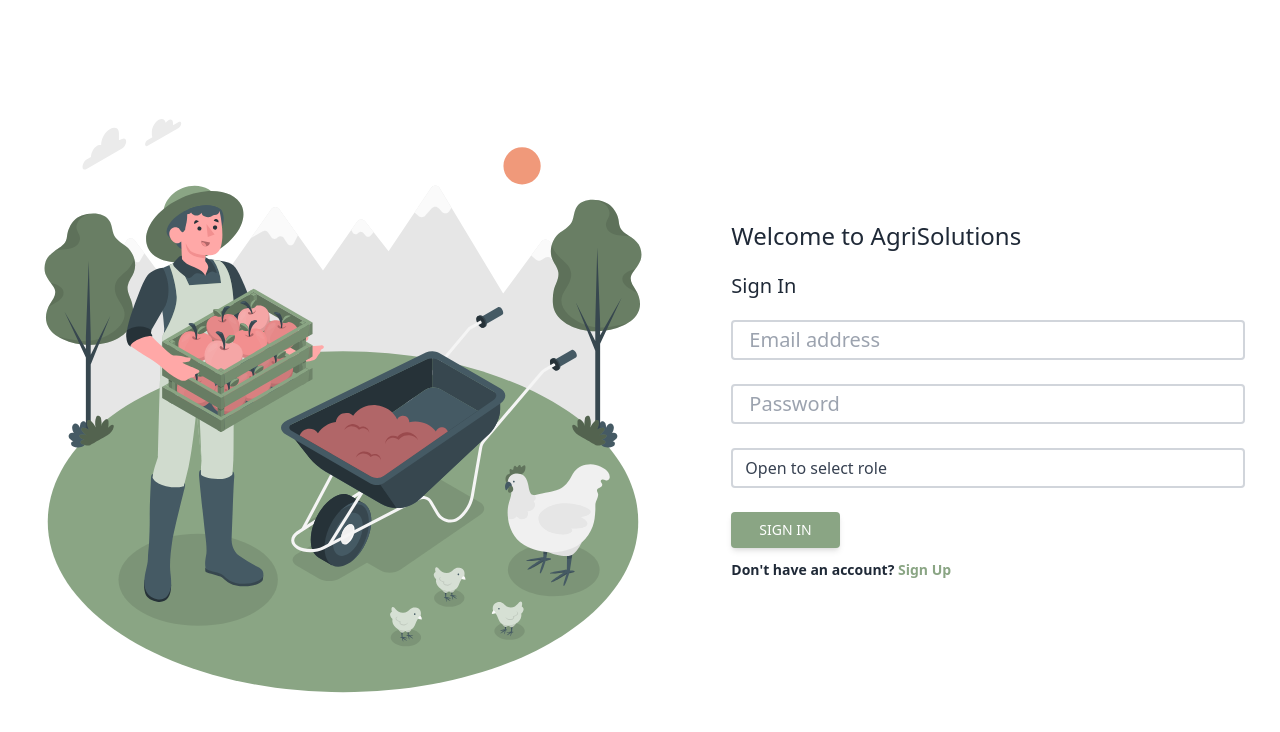
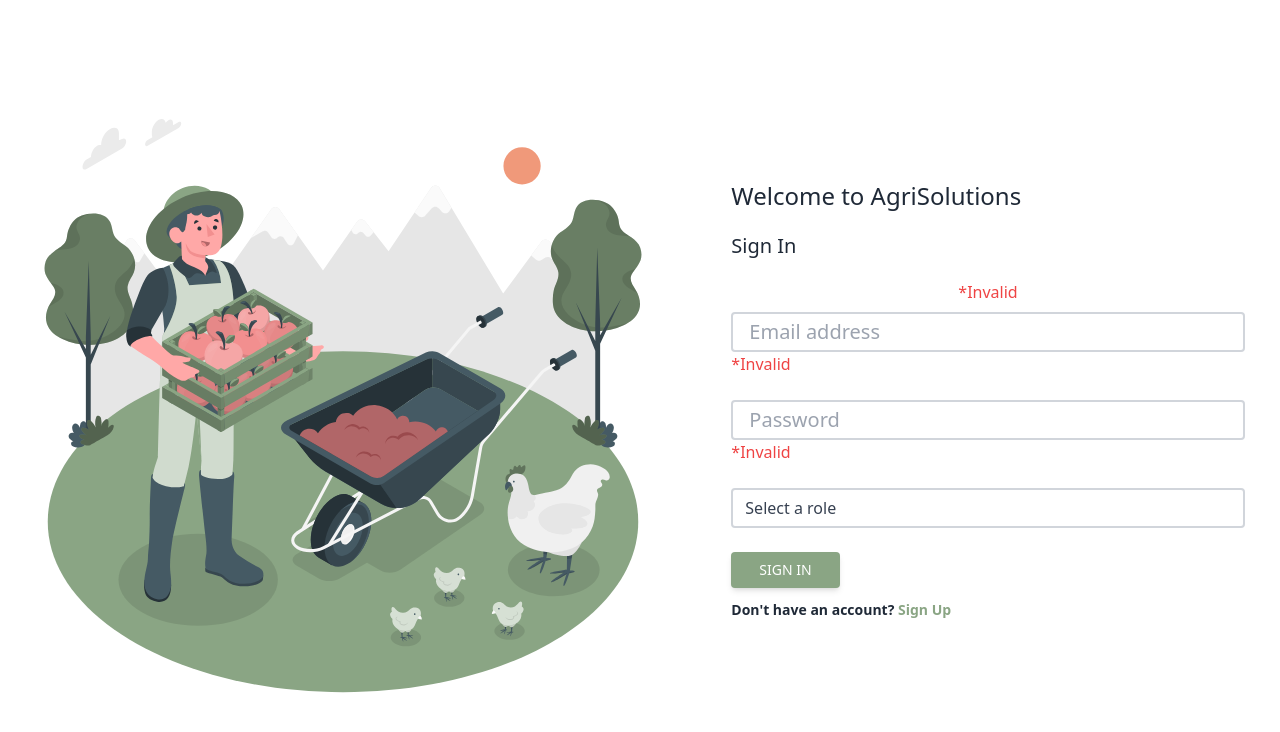
Before and after one commit to kgisaackg/agri-solutions, an Angular app: page / in a window 1280 px wide. Shown: the top 732 px of the page. Built offline with nearby package versions, Linux system fonts and the light colour scheme.

Commit message:
signin with vlaidation

```diff
--- a/src/app/app.module.ts
+++ b/src/app/app.module.ts
@@ -11,6 +11,7 @@
 import { AdminDashboardComponent } from './components/admin-dashboard/admin-dashboard.component';
 import { ProfileComponent } from './components/profile/profile.component';
 import { ProfileUpdateComponent } from './components/profile-update/profile-update.component';
+import { ReactiveFormsModule } from '@angular/forms';
 
 @NgModule({
   declarations: [
@@ -26,7 +27,8 @@
   ],
   imports: [
     BrowserModule,
-    AppRoutingModule
+    AppRoutingModule,
+    ReactiveFormsModule
   ],
   providers: [],
   bootstrap: [AppComponent]
--- a/src/app/components/farmer-home/farmer-home.component.html
+++ b/src/app/components/farmer-home/farmer-home.component.html
@@ -39,7 +39,7 @@
 
             <ul tabindex="0" class="menu dropdown-content p-2 shadow bg-base-100 rounded-box w-52 mt-4 text-black">
               <li><a routerLink="profile">Profile</a></li>
-              <li><a>Logout</a></li>
+              <li><a (click)="logOut()">Logout</a></li>
             </ul>
         </div>
     </div>
--- a/src/app/components/farmer-home/farmer-home.component.ts
+++ b/src/app/components/farmer-home/farmer-home.component.ts
@@ -1,4 +1,5 @@
 import { Component, OnInit } from '@angular/core';
+import { Router } from '@angular/router';
 
 @Component({
   selector: 'app-farmer-home',
@@ -7,9 +8,12 @@
 })
 export class FarmerHomeComponent implements OnInit {
 
-  constructor() { }
+  constructor(private router: Router) { }
 
   ngOnInit(): void {
   }
 
+  logOut(){
+    this.router.navigateByUrl("/")
+  }
 }
--- a/src/app/components/signin/signin.component.html
+++ b/src/app/components/signin/signin.component.html
@@ -9,32 +9,44 @@
         />
       </div>
       <div class="w-full md:w-8/12 lg:w-5/12 lg:ml-20">
-        <form>
+        <form [formGroup]="signInForm" (ngSubmit)="onSubmit()">
           <p class="text-2xl">Welcome to AgriSolutions</p>
           <p class="my-5 text-xl">Sign In</p>
 
+          <div class="mb-2 text-center text-red-500">
+            *Invalid
+           </div>
+
           <!-- Email input -->
-          <div class="mb-6">
+          <div class="">
               <input
                 type="text"
                 class="form-control block w-full px-4 py-1 text-xl font-normal text-gray-700 bg-white bg-clip-padding border-2 border-solid border-gray-300 rounded transition ease-in-out m-0 focus:text-cust-green focus:bg-white focus:border-cust-green focus:outline-none"
                 placeholder="Email address"
+                formControlName="emailAddress"
               />
             </div>
+            <div class="mb-2 text-red-500">
+              *Invalid
+             </div>
 
           <!-- Password input -->
-          <div class="mb-6">
+          <div class="mt-6">
             <input
               type="password"
                class="form-control block w-full px-4 py-1 text-xl font-normal text-gray-700 bg-white bg-clip-padding border-2 border-solid border-gray-300 rounded transition ease-in-out m-0 focus:text-cust-green focus:bg-white focus:border-cust-green focus:outline-none"
               placeholder="Password"
+              formControlName="password"
             />
           </div>
+          <div class="text-red-500">
+            *Invalid
+           </div>
 
           <!--Select role-->
           <div class="flex justify-center">
-              <div class="mb-6 w-full">
-                <select class="form-select appearance-none
+              <div class="my-6 w-full">
+                <select formControlName="role" class="form-select appearance-none
                   block
                   w-full
                   px-3
@@ -49,10 +61,12 @@
                   ease-in-out
                   m-0
                   focus:text-gray-700 focus:bg-white focus:border-cust-green focus:outline-none" aria-label="Default select example">
-                    <option selected>Open to select role</option>
-                    <option value="1">One</option>
-                    <option value="2">Two</option>
-                    <option value="3">Three</option>
+
+                  <option class="font-normal text-gray-700" value="null" disabled="true" [selected]="true">Select a role</option>
+
+                    <option *ngFor="let role of roles" [ngValue]="role">
+                      {{role.name}}
+                    </option>
                 </select>
               </div>
           </div>
@@ -60,9 +74,8 @@
           <!-- Submit button -->
           <button
             type="submit"
-            (click)="navigate()"
             class=" px-7 py-2 bg-cust-green text-white font-medium text-sm leading-snug uppercase rounded shadow-md hover:bg-cust-green-200 hover:shadow-lg focus:bg-cust-green-200 focus:shadow-lg focus:outline-none focus:ring-0 active:bg-cust-green-200 active:shadow-lg transition duration-150 ease-in-out"
-
+            [disabled]="!signInForm.valid"
           >
             Sign in
           </button>
--- a/src/app/components/signin/signin.component.ts
+++ b/src/app/components/signin/signin.component.ts
@@ -1,4 +1,5 @@
 import { Component, OnInit } from '@angular/core';
+import { FormBuilder, Validators } from '@angular/forms';
 import { Router } from '@angular/router';
 
 @Component({
@@ -8,12 +9,27 @@
 })
 export class SigninComponent implements OnInit {
 
-  constructor(private router: Router) { }
+  constructor(private router: Router, private formBuilder: FormBuilder) { }
 
   ngOnInit(): void {
   }
 
-  navigate(){
+  roles = [
+    { name: "Farmer" },
+    { name: "Farmer Experts"},
+    { name: "Financial Advisor"}
+  ]
+
+  selectedOption = "";
+
+  signInForm = this.formBuilder.group({
+    emailAddress: ['', Validators.required],
+    password: ['', Validators.required],
+    role: [this.roles[3], Validators.required]
+  })
+
+  onSubmit(){
+    console.log(this.signInForm.value);
     this.router.navigateByUrl("/farmer-home");
   }
 }
```
